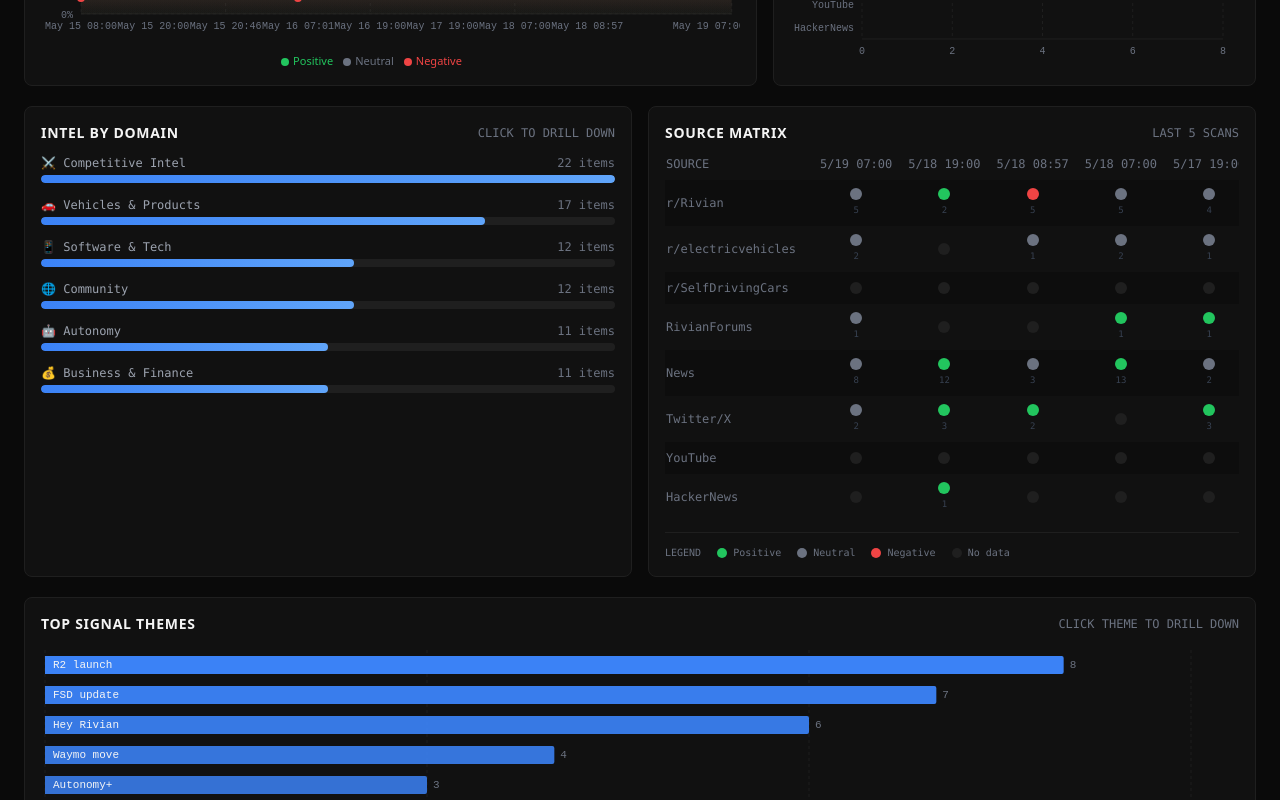
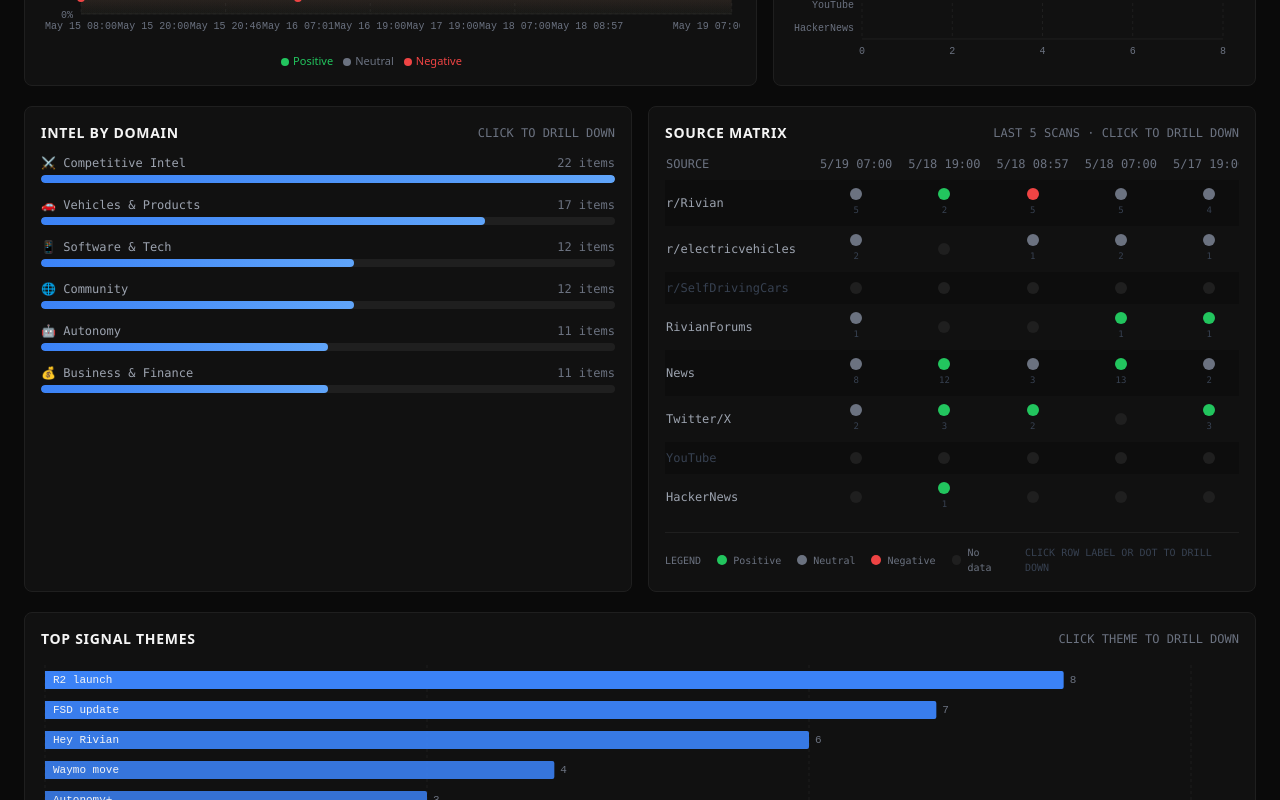
Before and after one commit to osunick/rivian-dashboard, a Next.js app: page / in a window 1280 px wide. Shown: the part 1260-2060 px from the top of the page. Built offline with nearby package versions, Linux system fonts and the light colour scheme.

Commit message:
feat: source matrix clickable drilldowns

```diff
--- a/app/page.tsx
+++ b/app/page.tsx
@@ -14,6 +14,7 @@
   getCompetitorIntelMap,
   getCompetitiveItemCountLatest,
   getOverallThreatLevel,
+  getSourceItemsMap,
 } from '@/lib/data';
 import { SOURCE_KEYS } from '@/lib/types';
 import KpiCards from '@/components/KpiCards';
@@ -48,6 +49,7 @@
   const totalPosts = getTotalPostsLatest();
   const activeSources = getActiveSourcesLatest();
   const last5 = getLast5ReportsNewestFirst();
+  const sourceItemsMap = getSourceItemsMap();
   const competitorIntelMap = getCompetitorIntelMap();
   const competitiveItems = getCompetitiveItemCountLatest();
   const threatLevel = getOverallThreatLevel();
@@ -197,10 +199,10 @@
               <div className="bg-[#111111] border border-[#1F1F1F] rounded-lg p-4">
                 <div className="flex flex-wrap items-center justify-between gap-1 mb-3">
                   <h2 className="text-[#F5F5F5] text-sm font-semibold uppercase tracking-wider">Source Matrix</h2>
-                  <span className="text-[#6B7280] text-xs font-mono">LAST 5 SCANS</span>
+                  <span className="text-[#6B7280] text-xs font-mono">LAST 5 SCANS · CLICK TO DRILL DOWN</span>
                 </div>
                 {last5.length > 0
-                  ? <SourceSentimentMatrix reports={last5} />
+                  ? <SourceSentimentMatrix reports={last5} sourceItemsMap={sourceItemsMap} />
                   : <div className="text-[#6B7280] text-xs font-mono py-8 text-center">No data yet</div>
                 }
               </div>
--- a/components/SourceSentimentMatrix.tsx
+++ b/components/SourceSentimentMatrix.tsx
@@ -1,9 +1,22 @@
 'use client';
 
-import { Report, SOURCE_KEYS, SOURCE_LABELS, SentimentLabel } from '@/lib/types';
+import { useState } from 'react';
+import { Report, SOURCE_KEYS, SOURCE_LABELS, SourceKey, SentimentLabel } from '@/lib/types';
+import ThemeModal from './ThemeModal';
+
+interface Item {
+  title: string;
+  url: string;
+  source: string;
+  sentiment: string;
+  publishedAt?: string | null;
+  snippet?: string;
+  reportTimestamp: string;
+}
 
 interface Props {
   reports: Report[]; // newest first, up to 5
+  sourceItemsMap: Record<string, Item[]>; // all items per source across all valid reports
 }
 
 const SENTIMENT_COLORS: Record<string, string> = {
@@ -12,15 +25,26 @@
   negative: '#EF4444',
 };
 
-function SentimentDot({ sentiment }: { sentiment: SentimentLabel | null }) {
+function SentimentDot({ sentiment, found, onClick }: {
+  sentiment: SentimentLabel | null;
+  found: number;
+  onClick?: () => void;
+}) {
+  const isClickable = found > 0 && onClick;
   if (!sentiment) {
-    return <span className="w-3 h-3 rounded-full bg-[#1F1F1F] inline-block" />;
+    return (
+      <span
+        className={`w-3 h-3 rounded-full bg-[#1F1F1F] inline-block ${isClickable ? 'cursor-pointer' : ''}`}
+        onClick={onClick}
+      />
+    );
   }
   return (
     <span
-      className="w-3 h-3 rounded-full inline-block"
+      className={`w-3 h-3 rounded-full inline-block transition-transform ${isClickable ? 'cursor-pointer hover:scale-125' : ''}`}
       style={{ backgroundColor: SENTIMENT_COLORS[sentiment] }}
-      title={sentiment}
+      title={`${sentiment} · ${found} item${found !== 1 ? 's' : ''} — click to drill down`}
+      onClick={onClick}
     />
   );
 }
@@ -31,8 +55,28 @@
     ' ' + d.toLocaleTimeString('en-US', { hour: '2-digit', minute: '2-digit', hour12: false, timeZone: 'America/Los_Angeles' });
 }
 
-export default function SourceSentimentMatrix({ reports }: Props) {
+export default function SourceSentimentMatrix({ reports, sourceItemsMap }: Props) {
+  const [modal, setModal] = useState<{ title: string; items: Item[] } | null>(null);
+
+  function openRow(key: SourceKey) {
+    const items = sourceItemsMap[key] ?? [];
+    if (items.length === 0) return;
+    setModal({ title: `${SOURCE_LABELS[key]} — All Scans`, items });
+  }
+
+  function openCell(key: SourceKey, report: Report) {
+    const items = report.items
+      .filter(i => i.source === key)
+      .map(i => ({ ...i, reportTimestamp: report.timestamp }));
+    if (items.length === 0) return;
+    setModal({
+      title: `${SOURCE_LABELS[key]} · ${formatShort(report.timestamp)}`,
+      items,
+    });
+  }
+
   return (
+    <>
       <div className="overflow-x-auto">
         <table className="w-full text-xs border-collapse">
           <thead>
@@ -48,30 +92,62 @@
             </tr>
           </thead>
           <tbody>
-          {SOURCE_KEYS.map((key, i) => (
+            {SOURCE_KEYS.map((key, i) => {
+              const allItems = sourceItemsMap[key] ?? [];
+              const hasAny = allItems.length > 0;
+              return (
                 <tr
                   key={key}
                   className={i % 2 === 0 ? 'bg-[#0D0D0D]' : 'bg-transparent'}
                 >
-              <td className="py-2 pr-4 text-[#6B7280] font-mono whitespace-nowrap">
+                  <td className="py-2 pr-4 whitespace-nowrap">
+                    <button
+                      onClick={() => openRow(key)}
+                      disabled={!hasAny}
+                      className={`text-xs font-mono transition-colors text-left ${
+                        hasAny
+                          ? 'text-[#9CA3AF] hover:text-[#3B82F6] cursor-pointer'
+                          : 'text-[#374151] cursor-default'
+                      }`}
+                      title={hasAny ? `${allItems.length} items from ${SOURCE_LABELS[key]} — click to view all` : 'No items'}
+                    >
                       {SOURCE_LABELS[key]}
+                    </button>
                   </td>
-              {reports.map(r => (
+                  {reports.map(r => {
+                    const src = r.sources[key];
+                    const cellItems = r.items.filter(i => i.source === key);
+                    return (
                       <td key={r.id} className="py-2 px-2 text-center">
-                  <div className="flex justify-center items-center">
-                    <SentimentDot sentiment={r.sources[key].sentiment} />
+                        <div
+                          className={`flex justify-center items-center ${cellItems.length > 0 ? 'cursor-pointer group' : ''}`}
+                          onClick={() => openCell(key, r)}
+                        >
+                          <SentimentDot
+                            sentiment={src.sentiment}
+                            found={src.found}
+                            onClick={cellItems.length > 0 ? () => openCell(key, r) : undefined}
+                          />
                         </div>
-                  {r.sources[key].found > 0 && (
-                    <div className="text-[#374151] text-[9px] text-center font-mono mt-0.5">
-                      {r.sources[key].found}
+                        {src.found > 0 && (
+                          <div
+                            className={`text-[9px] text-center font-mono mt-0.5 transition-colors ${
+                              cellItems.length > 0 ? 'text-[#374151] cursor-pointer hover:text-[#3B82F6]' : 'text-[#374151]'
+                            }`}
+                            onClick={() => openCell(key, r)}
+                          >
+                            {src.found}
                           </div>
                         )}
                       </td>
-              ))}
+                    );
+                  })}
                 </tr>
-          ))}
+              );
+            })}
           </tbody>
         </table>
+
         <div className="flex items-center gap-4 mt-3 pt-3 border-t border-[#1F1F1F]">
           <span className="text-[#6B7280] text-[10px] font-mono">LEGEND</span>
           {Object.entries(SENTIMENT_COLORS).map(([label, color]) => (
@@ -84,7 +160,17 @@
             <span className="w-2.5 h-2.5 rounded-full bg-[#1F1F1F] inline-block" />
             <span className="text-[#6B7280] text-[10px] font-mono">No data</span>
           </div>
+          <span className="text-[#374151] text-[10px] font-mono ml-auto">CLICK ROW LABEL OR DOT TO DRILL DOWN</span>
         </div>
       </div>
+
+      {modal && (
+        <ThemeModal
+          theme={modal.title}
+          items={modal.items}
+          onClose={() => setModal(null)}
+        />
+      )}
+    </>
   );
 }
--- a/lib/data.ts
+++ b/lib/data.ts
@@ -1,4 +1,4 @@
-import { Report, SourceKey, CategoryKey, CATEGORY_KEYS, CompetitorProfile, COMPETITORS, ThreatLevel } from './types';
+import { Report, SourceKey, CategoryKey, CATEGORY_KEYS, SOURCE_KEYS, CompetitorProfile, COMPETITORS, ThreatLevel } from './types';
 import reportsRaw from '../public/data/reports.json';
 
 // Cast and sort newest first
@@ -208,6 +208,26 @@
   return map;
 }
 
+/** All items grouped by source key, across all valid reports, deduplicated by URL. */
+export function getSourceItemsMap(): Record<SourceKey, (Report['items'][number] & { reportTimestamp: string })[]> {
+  const map = {} as Record<SourceKey, (Report['items'][number] & { reportTimestamp: string })[]>;
+  const seen: Record<string, Set<string>> = {};
+  for (const key of SOURCE_KEYS) {
+    map[key] = [];
+    seen[key] = new Set();
+  }
+  for (const r of validReports) {
+    for (const item of r.items) {
+      const src = item.source as SourceKey;
+      if (SOURCE_KEYS.includes(src) && !seen[src].has(item.url)) {
+        seen[src].add(item.url);
+        map[src].push({ ...item, reportTimestamp: r.timestamp });
+      }
+    }
+  }
+  return map;
+}
+
 /** Total count of competitive items in latest report. */
 export function getCompetitiveItemCountLatest(): number {
   const r = getLatestReport();
```
Lines whose indentation alone changed are shown as unchanged.
